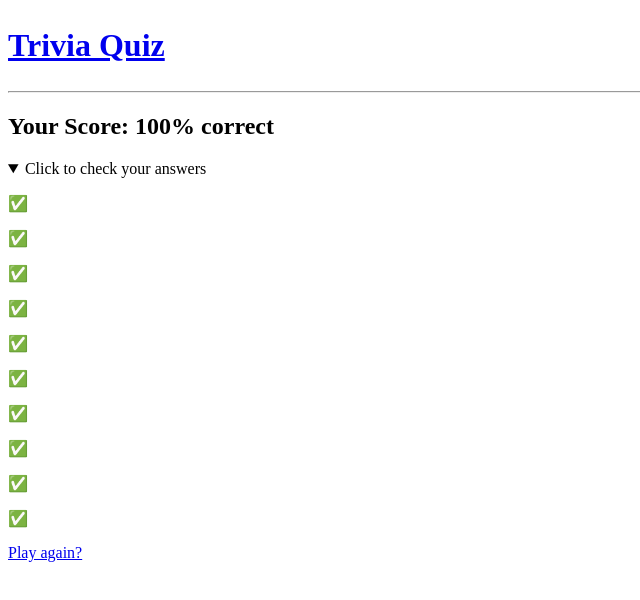
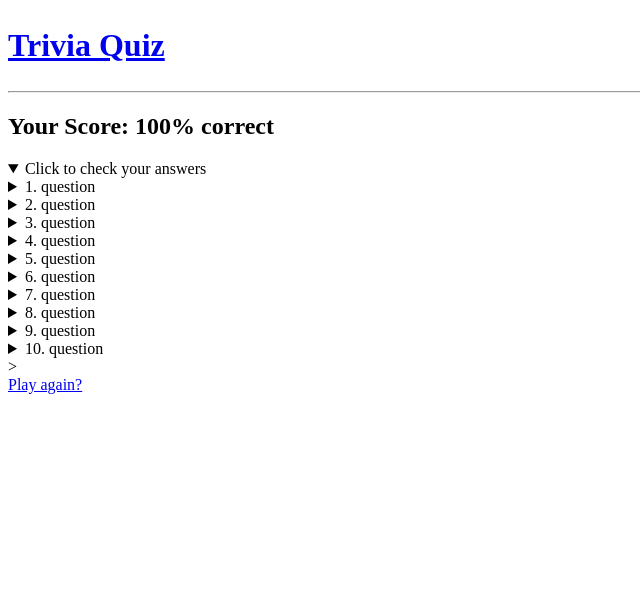
Before and after one commit to Dalkyan/vue-trivia-quiz, a Vue app: page /summary in a window 1280 px wide. Both pictures are taken after a click on the heading "Click to check your answers". Shown: the top 600 px of the page, without its empty margins (0-640 px from the left). Built offline with nearby package versions, Linux system fonts and the light colour scheme; the HTML template or start-up script is replaced by a standard one.

Commit message:
Add basic summary

```diff
--- a/src/components/AsyncQuiz.vue
+++ b/src/components/AsyncQuiz.vue
@@ -91,6 +91,7 @@ const {
   selectedAnswer,
   myAnswers,
   correctAnswers,
+  questionsArray,
 } = storeToRefs(useQuizStore());
 //async function to fetch data from API
 const url = "https://opentdb.com/api.php?amount=10&encode=url3986";
@@ -111,9 +112,14 @@ console.log(array.value);
 function getCorrectAnswer(index: number): string {
   return array.value[index].correct_answer;
 }
-
 function getIncorrectAnswers(index: number): string[] {
   return array.value[index].incorrect_answers;
+}
+function getQuestion(index: number): string {
+  return array.value[index].question;
+}
+for (let index = 0; index < array.value.length; index++) {
+  questionsArray.value[index] = getQuestion(index);
 }
 
 const allAnswers = Array(10);
@@ -144,8 +150,6 @@ function submitAnswers() {
   console.log("Correct answers:");
   console.log(decodeURIComponent(correctAnswers.value.toString()));
   console.log(decodeURIComponent(localCorrectAnswers.toString()));
-
-
 }
 //progressBar
 const progressBar = (counter: number) => {
--- a/src/views/SummaryView.vue
+++ b/src/views/SummaryView.vue
@@ -3,22 +3,31 @@
     <h2 class="text-indigo-800 text-xl">
       Your Score: {{ percentageCounter }}% correct
     </h2>
-    <div class="place-self-center w-1/2 bg-indigo-200 border-indigo-800 rounded-full h-2.5 mb-4">
+    <div
+      class="place-self-center w-1/2 bg-indigo-200 border-indigo-800 rounded-full h-2.5 mb-4"
+    >
       <div
         class="bg-orange-500 h-2.5 rounded-full"
         :style="progressBar(counter)"
       ></div>
     </div>
-    <details class="rounded-lg p-2 shadow-[2px_2px] shadow-orange-500 border-indigo-800 border-4 flex flex-col">
+    <details
+      class="rounded-lg p-2 shadow-[2px_2px] shadow-orange-500 border-indigo-800 border-4 flex flex-col"
+    >
       <summary>Click to check your answers</summary>
-      <p class="flex" v-for="(answer, index) in myAnswers" :key="index" :class="{wrong:!isCorrectArray}">
-
-        <span v-if="isCorrectArray[index]"> ✅ </span>
-        <span v-else-if="!isCorrectArray[index]"
-          >❌
-          <!-- {{ decodeURIComponent(correctAnswers[index]) }} -->
-      </span>{{ decodeURIComponent(answer) }}
-      </p>
+      <details class="flex" v-for="(answer, index) in myAnswers" :key="index">
+        <summary>{{ index + 1 }}. question</summary>
+        <p>{{ decodeURIComponent(questionsArray[index]) }}</p>
+        <p class="flex-center gap-2">
+          <span v-if="isCorrectArray[index]"> ✅ </span>
+          <span v-else-if="!isCorrectArray[index]"
+            >❌
+            <!-- {{ decodeURIComponent(correctAnswers[index]) }} --> </span
+          ><span :class="{ wrong: !isCorrectArray[index] }">{{ decodeURIComponent(answer) }}</span>
+          <span v-if="!isCorrectArray[index]">{{decodeURIComponent(correctAnswers[index])}}</span>
+        </p>
+      </details>
+      >
     </details>
     <router-link
       class="rounded-2xl self-center m-2 p-2 border-2 text-lg border-indigo-800 bg-orange-500 text-indigo-800"
@@ -32,7 +41,9 @@ import { useQuizStore } from "@/stores/useQuizStore";
 import { storeToRefs } from "pinia";
 import { reactive, ref } from "vue";
 
-const { myAnswers, correctAnswers } = storeToRefs(useQuizStore());
+const { myAnswers, correctAnswers, questionsArray } = storeToRefs(
+  useQuizStore()
+);
 const counter = ref(0);
 const percentageCounter = ref(0);
 const correctAnswersCounter = ref(0);
@@ -66,7 +77,7 @@ const progressBar = (counter: number) => {
 console.log(isCorrectArray.value.toString());
 </script>
 <style>
-.wrong{
+.wrong {
   text-decoration: line-through red;
 }
 </style>
```
